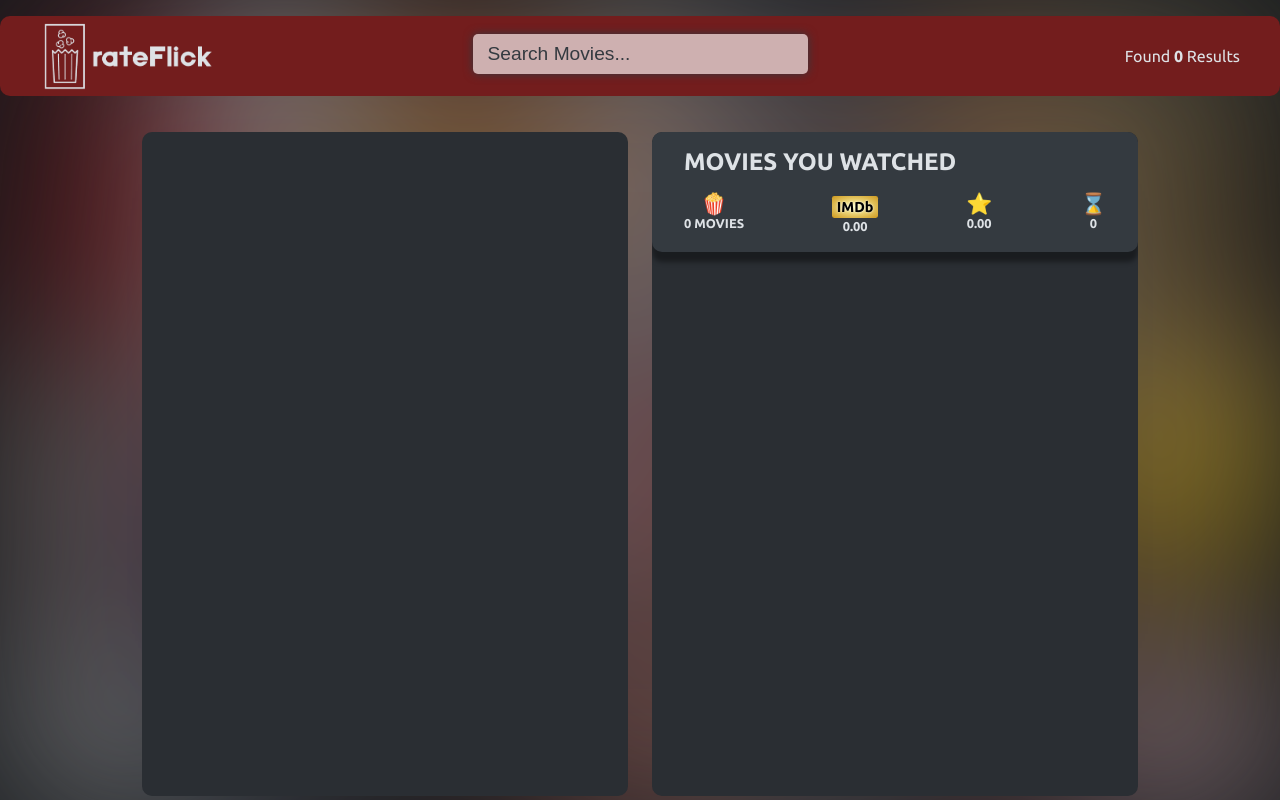
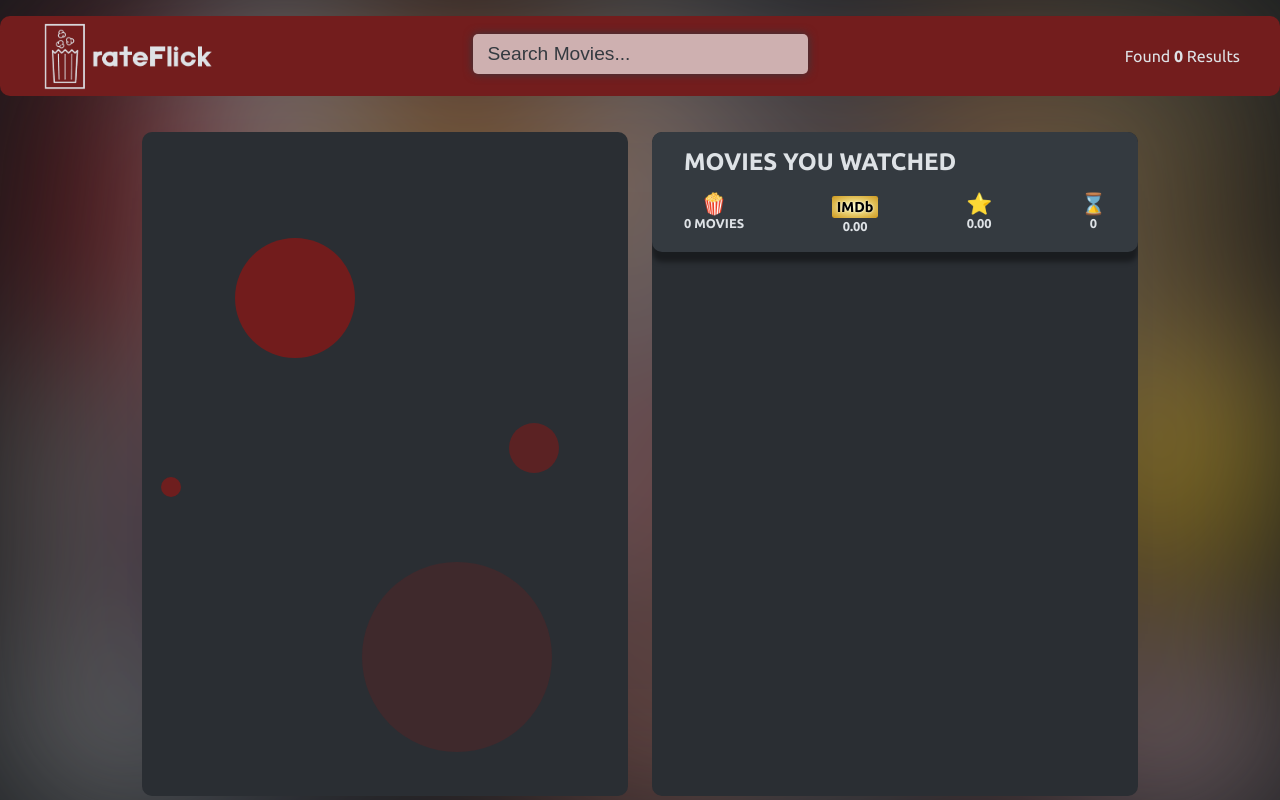
Before and after one commit to razzzaa/rateFlick, a React (Create React App) app: page / in a window 1280 px wide. Built offline with nearby package versions, Linux system fonts and the light colour scheme.

Commit message:
animated float

```diff
--- a/src/App.js
+++ b/src/App.js
@@ -56,8 +56,7 @@ export default function App() {
   const [trailerOpen, setTrailerOpen] = useState(false);
   const { movies, isLoading, error } = useMoviesFetch(inptSearch, KEY);
   const [watched, setWatched] = useLocalStorage([], "movies");
-  console.log(watched);
-  console.log(error);
+  console.log(movies);
 
   function handleSearch(e) {
     setInptSearch(e);
@@ -122,6 +121,7 @@ export default function App() {
 
         <Container>
           <Box inptSearch={inptSearch}>
+            {movies.length <= 1 && <TopMovies inptSearch />}
             {isLoading && <Loader />}
             {error && <Error onErr={error} />}
             {!isLoading && !error && (
@@ -216,7 +216,6 @@ function Container({ children }) {
 }
 
 function Box({ children, inptSearch }) {
-  console.log(inptSearch);
   return <div className={`box ${!inptSearch ? "small" : ""}`}>{children}</div>;
 }
 
@@ -250,6 +249,85 @@ function Movies({ movie, onClickMovie }) {
   );
 }
 
+function TopMovies({ inptSearch }) {
+  const floatingDivOne = useRef(null);
+  const floatingDivTwo = useRef(null);
+  const floatingDivThree = useRef(null);
+  const floatingDivFour = useRef(null);
+  const floatingDivFive = useRef(null);
+  const floatingDivSix = useRef(null);
+
+  const floatDivArr = [
+    floatingDivOne,
+    floatingDivTwo,
+    floatingDivThree,
+    floatingDivFour,
+    floatingDivFive,
+    floatingDivSix,
+  ];
+
+  console.log(floatDivArr);
+
+  useEffect(() => {
+    let newY = 0.0;
+    let newX = 0.0;
+    let motionSway = 0.02;
+    let naturalSway = 0.1;
+    let opacitySpedd = 0.005;
+    const animationDelay = 1500;
+    let animationId = null;
+
+    floatDivArr.forEach((floatRef, index) => {
+      const center = {
+        x: parseFloat(getComputedStyle(floatRef.current).left),
+        y: parseFloat(getComputedStyle(floatRef.current).top),
+      };
+
+      let animatedValue = 0.0;
+      let newOpacity = 0.0;
+
+      setTimeout(() => {
+        function startAnimation() {
+          if (!floatRef.current) {
+            // If floatRef is null, stop the animation
+            return;
+          }
+
+          newY = center.y - animatedValue;
+          newX =
+            center.x + 20 * Math.sin(motionSway * animatedValue) + naturalSway;
+          floatRef.current.style.top = `${newY}px`;
+          floatRef.current.style.left = `${newX}px`;
+          newOpacity = Math.sin(opacitySpedd * animatedValue);
+          floatRef.current.style.opacity = newOpacity;
+
+          animatedValue++;
+
+          if (floatRef.current.style.opacity < 0) {
+            newY = 0.0;
+            newX = 0.0;
+            animatedValue = 0.0;
+            startAnimation();
+          } else {
+            requestAnimationFrame(startAnimation);
+          }
+        }
+        startAnimation();
+      }, index * animationDelay);
+    });
+  }, []);
+  return (
+    <div className="topMoviesContainer">
+      <div ref={floatingDivOne} className="topMoviesBubble"></div>
+      <div ref={floatingDivTwo} className="topMoviesBubble"></div>
+      <div ref={floatingDivThree} className="topMoviesBubble"></div>
+      <div ref={floatingDivFour} className="topMoviesBubble"></div>
+      <div ref={floatingDivFive} className="topMoviesBubble"></div>
+      <div ref={floatingDivSix} className="topMoviesBubble"></div>
+    </div>
+  );
+}
+
 function Loader() {
   return (
     <div className="loadingDiv">
@@ -259,7 +337,6 @@ function Loader() {
 }
 
 function WatchedMoviesSummary({ watched }) {
-  console.log(watched);
   const avgImdbRating = average(
     watched.map((movie) => movie.imdbRating)
   ).toFixed(2);
@@ -294,25 +371,6 @@ function WatchedMoviesSummary({ watched }) {
     </div>
   );
 }
-
-/* function TopMovies() {
-  console.log(topFive);
-
-  return (
-    <div className="movielist">
-      <h1>IMDb Top 5 Movies</h1>
-      {topFive.map((movie) => (
-        <div className="movieListDiv">
-          <img src={movie.Poster} alt="" />
-          <div className="movieBasicInfo">
-            <h2>{movie.title}</h2>
-            <p>⭐{movie.imdbRating}</p>
-          </div>
-        </div>
-      ))}
-    </div>
-  );
-} */
 
 function WatchedList({ watched, onDelete }) {
   return (
--- a/src/index.css
+++ b/src/index.css
@@ -137,9 +137,9 @@ body {
   z-index: 3;
 }
 
-/* .box:nth-of-type(2) {
-  width: 35%;
-} */
+.box:nth-of-type(1) {
+  position: relative;
+}
 
 .movielist {
   display: flex;
@@ -519,3 +519,65 @@ body {
   align-items: center;
   font-size: 1.5rem;
 }
+
+.topMoviesBubble {
+  background-color: #731d1d;
+  border-radius: 50%;
+  position: absolute;
+  transform: translate(-50%, -50%);
+  opacity: 1;
+}
+
+.topMoviesBubble:nth-of-type(1) {
+  left: 30%;
+  top: 75%;
+  width: 120px;
+  height: 120px;
+  opacity: 0;
+}
+.topMoviesBubble:nth-of-type(2) {
+  left: 10%;
+  top: 90%;
+  background-color: #731d1d;
+  width: 20px;
+  height: 20px;
+  opacity: 0;
+}
+.topMoviesBubble:nth-of-type(3) {
+  left: 80%;
+  top: 70%;
+  background-color: #731d1d;
+  width: 50px;
+  height: 50px;
+  opacity: 0;
+}
+.topMoviesBubble:nth-of-type(4) {
+  left: 61%;
+  top: 88%;
+  background-color: #731d1d;
+  width: 190px;
+  height: 190px;
+  opacity: 0;
+}
+
+.topMoviesBubble:nth-of-type(5) {
+  left: 11%;
+  top: 88%;
+  background-color: #731d1d;
+  width: 90px;
+  height: 90px;
+  opacity: 0;
+}
+
+.topMoviesBubble:nth-of-type(6) {
+  left: 88%;
+  top: 98%;
+  background-color: #731d1d;
+  width: 90px;
+  height: 90px;
+  opacity: 0;
+}
+
+.small:nth-last-of-type(2) {
+  overflow: hidden;
+}
--- a/src/useMoviesFetch.js
+++ b/src/useMoviesFetch.js
@@ -9,8 +9,8 @@ export function useMoviesFetch(inptSearch, KEY) {
     const controller = new AbortController();
     async function handleMoviesFetch() {
       try {
+        setIsLoading(true);
         setError("");
-        setIsLoading(true);
         const res = await fetch(
           `https://omdbapi.com/?apikey=${KEY}&s=${inptSearch}`,
           {
```
